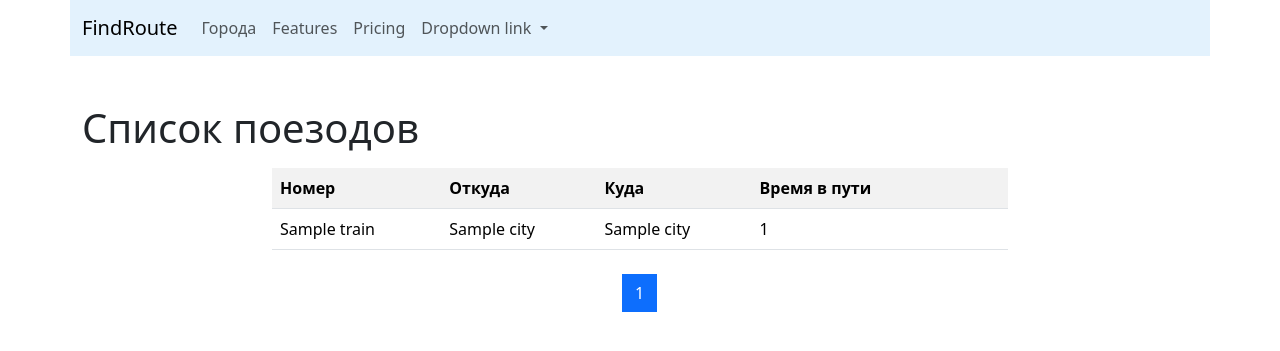
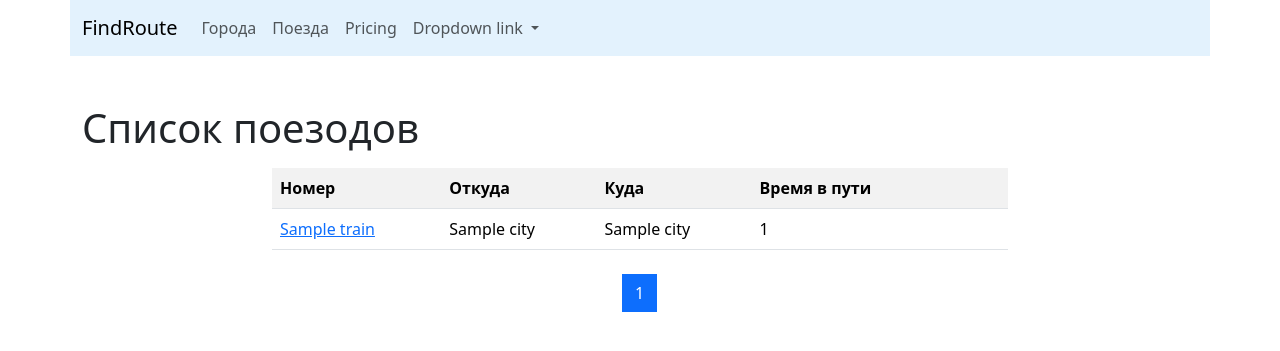
Before and after one commit to ClydeUrov/find_route, a Django app: page /trains/ in a window 1280 px wide. Shown: the top 351 px of the page. Run offline with Django 3.2, Linux system fonts and the light colour scheme; tables that the repository leaves empty hold one stand-in row (values such as "Sample post").

Commit message:
Придал красивый вид и новую страницу

```diff
--- a/templates/base.html
+++ b/templates/base.html
@@ -1,4 +1,5 @@
 {% url 'cities:home' as cities_home_url%}
+{% url 'trains:home' as trains_home_url%}
 <!doctype html>
 <html lang="en">
   <head>
@@ -16,11 +17,11 @@
         </button>
         <div class="collapse navbar-collapse" id="navbarNavDropdown">
           <ul class="navbar-nav">
-            <li class="nav-item">
-              <a class="nav-link {% if request.path == cities_home_url%}active {% endif %}" aria-current="page" href="{% url 'cities:home'%}">Города</a>
+            <li class="nav-item {% if request.path == cities_home_url%}active {% endif %}">
+              <a class="nav-link" aria-current="page" href="{% url 'cities:home'%}">Города</a>
             </li>
-            <li class="nav-item">
-              <a class="nav-link" href="#">Features</a>
+            <li class="nav-item {% if request.path == trains_home_url%}active {% endif %}">
+              <a class="nav-link" href="{% url 'trains:home'%}">Поезда</a>
             </li>
             <li class="nav-item">
               <a class="nav-link" href="#">Pricing</a>
--- a/trains/templates/trains/home.html
+++ b/trains/templates/trains/home.html
@@ -17,8 +17,7 @@
         {% for object in page_obj %}
             <tr>
                 <td>
-                    {# <a href="{% url 'trains:detail' pk=object.pk %}">{{ object.name }}</a> #}
-                    {{ object.name }}
+                    <a href="{% url 'trains:detail' pk=object.pk %}">{{ object.name }}</a>
                 </td>
                 <td>{{ object.from_city }}</td>
                 <td>{{ object.to_city }}</td>
--- a/trains/urls.py
+++ b/trains/urls.py
@@ -4,7 +4,7 @@ from trains.views import *
 urlpatterns = [
     # path('', home, name='home'),
     path('', TrainListView.as_view(), name='home'),
-    # path('detail/<int:pk>/', TrainDetailView.as_view(), name='detail'),
+    path('detail/<int:pk>/', TrainDetailView.as_view(), name='detail'),
     # path('update/<int:pk>/', TrainUpdateView.as_view(), name='update'),
     # path('delete/<int:pk>/', TrainDeleteView.as_view(), name='delete'),
     # path('add/', TrainCreateView.as_view(), name="create"),
--- a/trains/views.py
+++ b/trains/views.py
@@ -9,8 +9,8 @@ from trains.models import Train
 
 
 __all__ = (
-	'home', 'TrainListView',
-    #'TrainDetailView', 'TrainCreateView', 'TrainUpdateView', 'TrainDeleteView',
+	'home', 'TrainListView', 'TrainDetailView',
+	#'TrainCreateView', 'TrainUpdateView', 'TrainDeleteView',
 )
 
 
@@ -29,9 +29,9 @@ class TrainListView(ListView):
 	template_name = 'trains/home.html'
 
 
-# class TrainDetailView(DetailView):
-# 	queryset = Train.objects.all()
-# 	template_name = 'trains/detail.html'
+class TrainDetailView(DetailView):
+	queryset = Train.objects.all()
+	template_name = 'trains/detail.html'
 #
 #
 # class TrainCreateView(SuccessMessageMixin, CreateView):
```
Also changed, not shown: trains/templates/trains/detail.html (+16 -2 lines).
